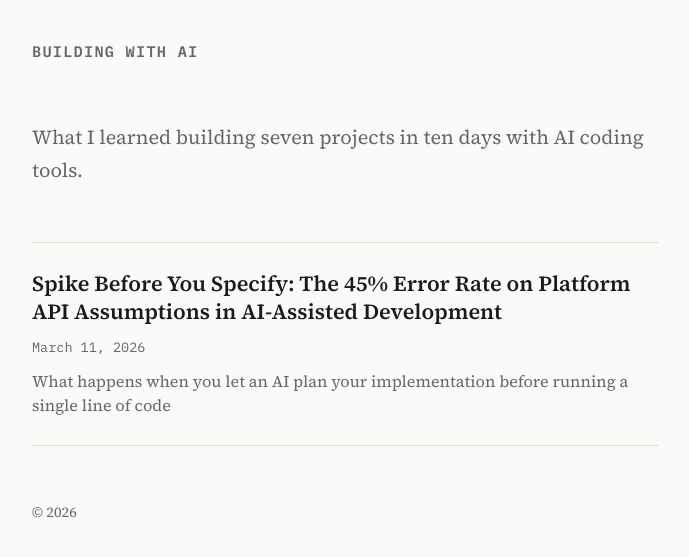
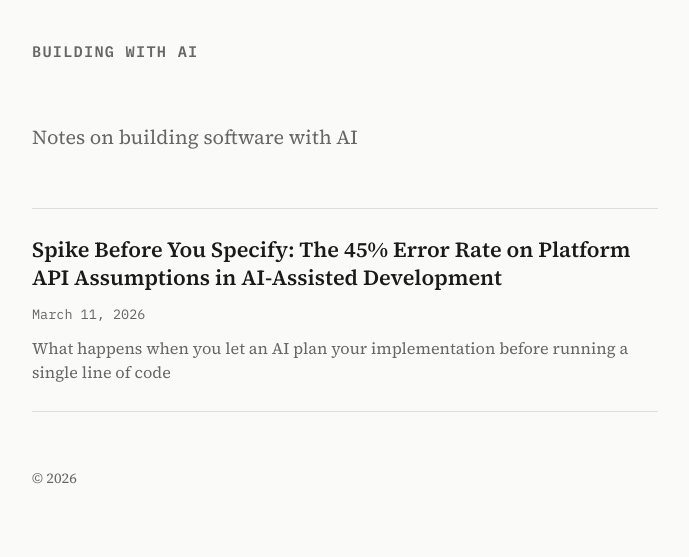
Before and after one commit to gsachs/gsachs.github.io, a Jekyll site: the page built from index.html, in a window 1280 px wide. Shown: the top 557 px of the page, without its empty margins (295-984 px from the left). Built offline with Jekyll 4.4.1, drawn with Linux system fonts in a browser that asks for light colours.

Commit message:
Update _config.yml
Updated byline

```diff
--- a/_config.yml
+++ b/_config.yml
@@ -1,6 +1,6 @@
 title: Building With AI
-description: What I learned building seven projects in ten days with AI coding tools.
-url: "" # Set to https://yourusername.github.io after creating the repo
+description: Notes on building software with AI
+url: "https://gsachs.github.io" # Set to https://gsachs.github.io after creating the repo
 baseurl: ""
 
 markdown: kramdown
```
